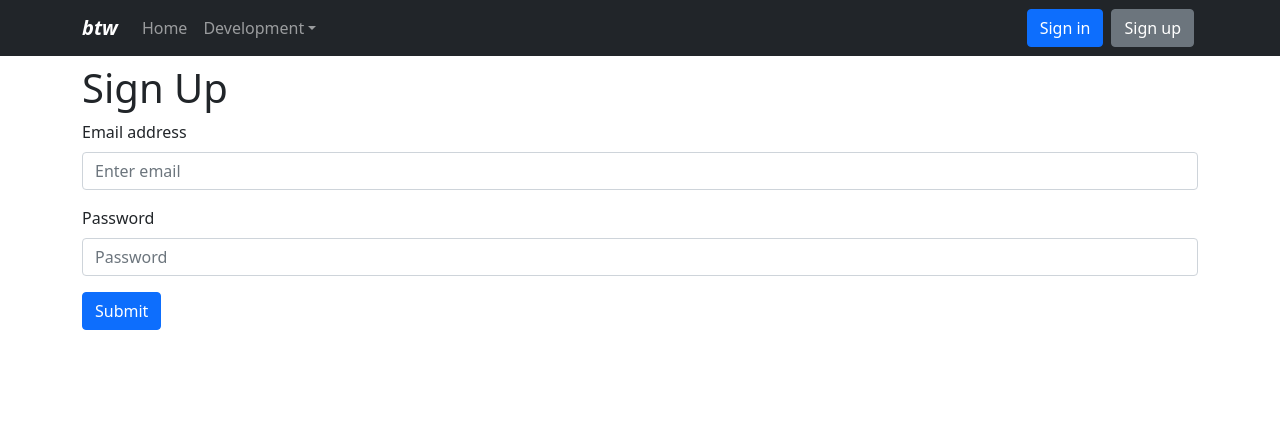
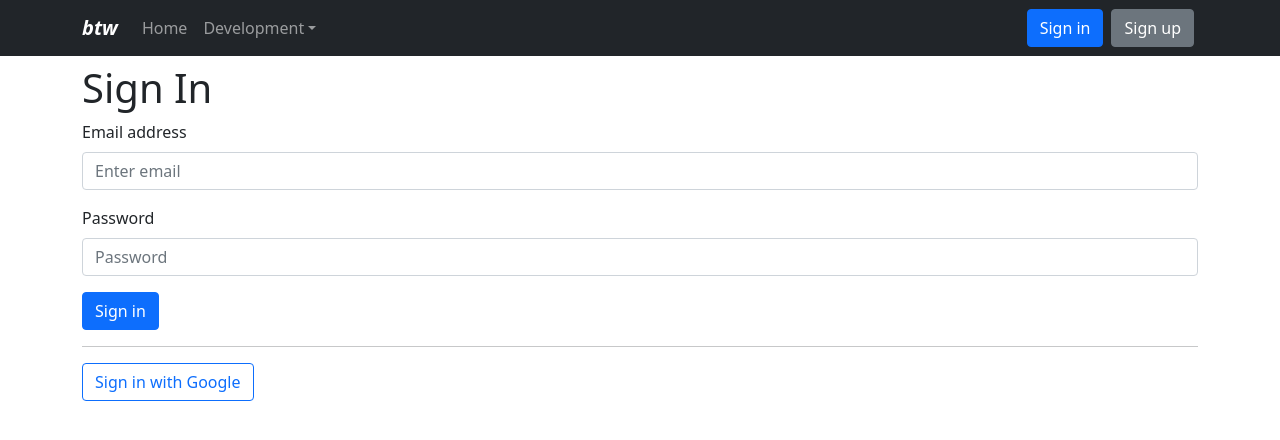
Before and after one commit to hillaryychan/btw, a React (Vite) app: page /signin in a window 1280 px wide. Shown: the top 440 px of the page. Built offline with nearby package versions, Linux system fonts and the light colour scheme; no server answers.

Commit message:
Clean up

```diff
--- a/src/pages/SignIn.js
+++ b/src/pages/SignIn.js
@@ -1,8 +1,8 @@
 import {Button, Container, Form} from "react-bootstrap";
 import React, {Component} from "react";
+import {signIn, signInWithGoogle} from "../utils/auth";
 import Alerts from "../components/Alerts";
 import isEmail from "validator/lib/isEmail";
-import {signIn} from "../utils/auth";
 
 class SignIn extends Component {
   constructor(props) {
@@ -51,7 +51,7 @@ class SignIn extends Component {
     const {email, password} = this.state;
     return (
       <Container className="mt-2">
-        <h1>Sign Up</h1>
+        <h1>Sign In</h1>
         <Form>
           <Alerts errors={this.state.errors} />
           <Form.Group className="mb-3" controlId="formBasicEmail">
@@ -76,9 +76,17 @@ class SignIn extends Component {
             />
           </Form.Group>
           <Button variant="primary" type="submit" onClick={this.submitForm}>
-            Submit
+            Sign in
           </Button>
         </Form>
+        <hr />
+        <Button
+          variant="outline-primary"
+          type="submit"
+          onClick={signInWithGoogle}
+        >
+          Sign in with Google
+        </Button>
       </Container>
     );
   }
--- a/src/pages/SignUp.js
+++ b/src/pages/SignUp.js
@@ -1,8 +1,8 @@
 import {Button, Container, Form} from "react-bootstrap";
 import React, {Component} from "react";
+import {signInWithGoogle, signUp} from "../utils/auth";
 import Alerts from "../components/Alerts";
 import isEmail from "validator/lib/isEmail";
-import {signUp} from "../utils/auth";
 
 class SignUp extends Component {
   constructor(props) {
@@ -88,9 +88,17 @@ class SignUp extends Component {
             />
           </Form.Group>
           <Button variant="primary" type="submit" onClick={this.submitForm}>
-            Submit
+            Sign up
           </Button>
         </Form>
+        <hr />
+        <Button
+          variant="outline-primary"
+          type="submit"
+          onClick={signInWithGoogle}
+        >
+          Sign in with Google
+        </Button>
       </Container>
     );
   }
```
